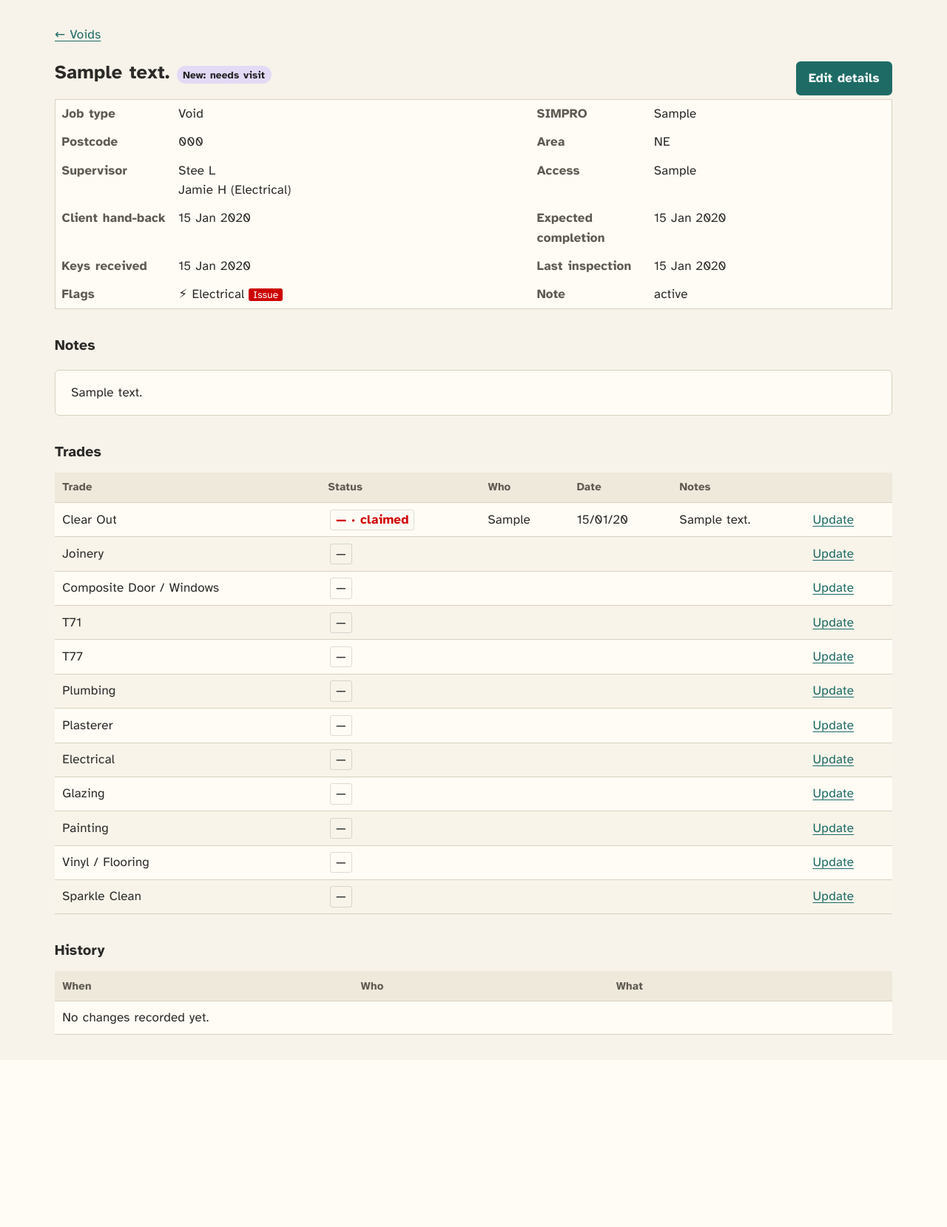
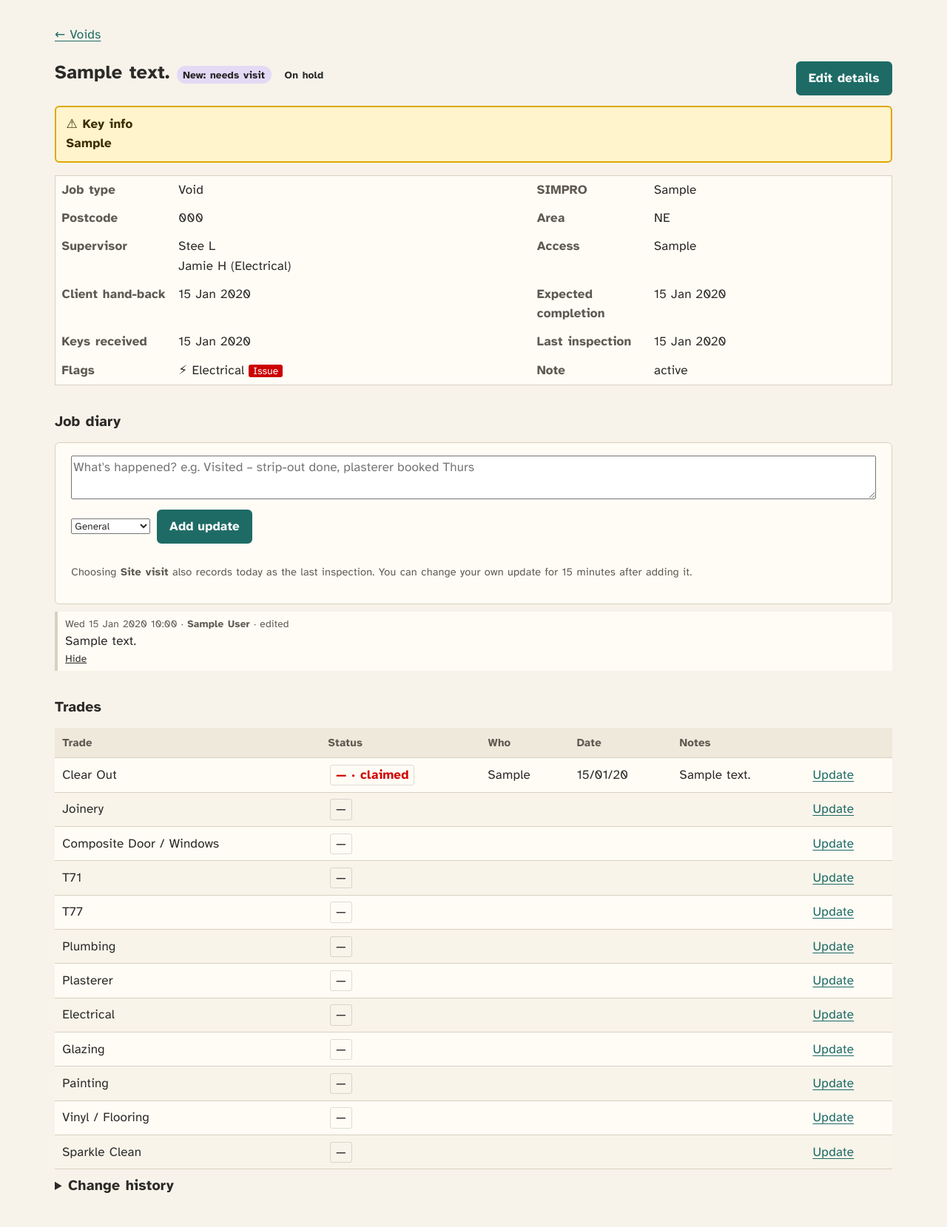
Before and after one commit to dayneral/Order-system, a Django app: page /voids/1/ in a window 1280 px wide. Shown: the part 72-1731 px from the top of the page at 74% size. Before the commit the page ends 1471 px from the top, so only its background shows below. Run offline with Django 5.2, Linux system fonts and the light colour scheme; a user stored in the database is signed in; data comes from the database, SQL or seed files in the repository; tables that the repository leaves empty hold one stand-in row (values such as "Sample post"); data that the repository does not hold is empty.

Commit message:
Voids: job diary, needs-an-update flags and key info
- Job diary on each void: dated updates with a type (General, Site visit,
  Issue, Client contact, Snag); trade and status changes add automatic lines,
  with an optional comment. Own updates editable for 15 minutes; admins hide.
- Last-updated time per void; open voids flagged amber (5 days) / red (10
  days) on tiles, with a 'No update in 7+ days' filter and an oldest-first sort.
  On-hold voids are not flagged; imports do not count as an update.
- Key info (key safe numbers, warnings) shown as a warning box on the tile and
  the void page.

Co-Authored-By: Claude Opus 5.5 <noreply@anthropic.com>
Claude-Session: https://claude.ai/code/session_01FmFqdhit4df9Yt3pSvoEpM

```diff
--- a/bfs/settings.py
+++ b/bfs/settings.py
@@ -176,3 +176,7 @@ LOGGING = {
     "handlers": {"console": {"class": "logging.StreamHandler"}},
     "root": {"handlers": ["console"], "level": os.environ.get("LOG_LEVEL", "INFO")},
 }
+
+# Voids: an open void with no update for this many days is flagged amber / red.
+VOIDS_STALE_AMBER_DAYS = int(os.environ.get("VOIDS_STALE_AMBER_DAYS", "5"))
+VOIDS_STALE_RED_DAYS = int(os.environ.get("VOIDS_STALE_RED_DAYS", "10"))
--- a/static/css/app.css
+++ b/static/css/app.css
@@ -319,3 +319,28 @@ table.vgrid tr .stick a { color: #222; }
   .quick .viewtoggle { margin-left: 0; }
   .trade-row { grid-template-columns: auto 6.5rem 1fr; }
 }
+
+/* --- Voids: key info, job diary, needs-an-update flags ---------------------- */
+.visually-hidden { position: absolute; width: 1px; height: 1px; overflow: hidden; clip: rect(0 0 0 0); white-space: nowrap; }
+.keyinfo { background: #fff4cc; color: #3a2d00; border: 2px solid #e0a800; border-radius: 6px; padding: .3rem .5rem; font-size: .88rem; font-weight: 600; }
+.keyinfo.big { font-size: 1rem; padding: .6rem .8rem; margin: .5rem 0 1rem; }
+.tile.held { opacity: .75; border-left-style: dashed; }
+.latest { font-size: .82rem; color: var(--muted); display: flex; flex-wrap: wrap; gap: .15rem .5rem; align-items: baseline; border-top: 1px dashed var(--line); padding-top: .35rem; }
+.latest-text { color: var(--ink); font-style: italic; }
+.stale-tag { font-weight: 700; padding: .05rem .45rem; border-radius: 4px; }
+.stale-amber .stale-tag { background: #ffe0a3; color: #5c3b00; }
+.stale-red .stale-tag { background: #c62828; color: #fff; }
+.tile:has(.stale-red) { box-shadow: 0 0 0 2px #c62828 inset; }
+.add-update { display: flex; flex-direction: column; gap: .35rem; margin-bottom: .6rem; }
+.add-update textarea { width: 100%; box-sizing: border-box; font: inherit; }
+.add-row { display: flex; gap: .5rem; align-items: center; flex-wrap: wrap; }
+.diary { list-style: none; padding: 0; margin: 0 0 1rem; }
+.diary li { border-left: 4px solid var(--line); padding: .35rem .6rem; margin-bottom: .4rem; background: var(--card); }
+.diary .when { font-size: .8rem; color: var(--muted); display: block; }
+.diary li.k-visit { border-left-color: #2e7d32; } .diary li.k-issue { border-left-color: #c62828; }
+.diary li.k-client { border-left-color: #1565c0; } .diary li.k-snag { border-left-color: #e6c619; }
+.diary li.k-trade, .diary li.k-status { border-left-color: #bbb; font-size: .9rem; }
+.diary li.hidden-upd { opacity: .5; text-decoration: line-through; }
+.diary.compact li { font-size: .85rem; padding: .25rem .5rem; }
+.upd-actions { font-size: .8rem; display: flex; gap: .6rem; }
+.inline-h { display: inline; }
--- a/templates/voids/void_detail.html
+++ b/templates/voids/void_detail.html
@@ -3,9 +3,11 @@
 {% block content %}
 <p><a href="{% url 'voids:list' %}">&larr; Voids</a></p>
 <div class="vhead">
-  <h1>{{ void.address }} <span class="pill st-{{ void.status }}">{{ void.get_status_display }}</span></h1>
+  <h1>{{ void.address }} <span class="pill st-{{ void.status }}">{{ void.get_status_display }}</span>{% if void.on_hold %} <span class="pill">On hold</span>{% endif %}</h1>
   <div class="actions"><a class="button primary" href="{% url 'voids:edit' void.pk %}">Edit details</a></div>
 </div>
+{% if void.key_info %}<div class="keyinfo big" role="note"><b>⚠ Key info</b><br>{{ void.key_info|linebreaksbr }}</div>{% endif %}
+{% if void.stale_level %}<div class="msg msg-warning">No update for {{ void.days_since_update }} days. Add an update below.</div>{% endif %}
 {% if void.is_late_risk %}<div class="msg msg-warning">Expected completion ({{ void.expected_completion|date:"d M Y" }}) is after the client's hand-back date ({{ void.handback_date|date:"d M Y" }}).</div>{% endif %}
 <table class="details panel">
   <tr><th>Job type</th><td>{{ void.job_type }}</td><th>SIMPRO</th><td>{{ void.simpro|default:"—" }}</td></tr>
@@ -15,7 +17,24 @@
   <tr><th>Keys received</th><td>{{ void.keys_received|date:"d M Y"|default:"—" }}</td><th>Last inspection</th><td>{{ void.last_inspection|date:"d M Y"|default:"—" }}</td></tr>
   <tr><th>Flags</th><td>{% if void.electrical_flag %}⚡ Electrical {% endif %}{% if void.issue_flag %}<span class="tag bad">Issue</span>{% endif %}{% if not void.electrical_flag and not void.issue_flag %}—{% endif %}</td><th>Note</th><td>{{ void.status_note|default:"—" }}</td></tr>
 </table>
-{% if void.notes %}<h2>Notes</h2><p class="panel">{{ void.notes|linebreaksbr }}</p>{% endif %}
+<h2>Job diary</h2>
+<form method="post" action="{% url 'voids:add_update' void.pk %}" class="panel add-update">{% csrf_token %}
+  {{ update_form.text }}
+  <span class="add-row">{{ update_form.kind }} <button class="primary">Add update</button></span>
+  <p class="hint">Choosing <b>Site visit</b> also records today as the last inspection. You can change your own update for {{ edit_minutes }} minutes after adding it.</p>
+</form>
+<ul class="diary">
+{% for u in updates %}
+  <li class="k-{{ u.kind }}{% if u.hidden %} hidden-upd{% endif %}">
+    <span class="when">{{ u.created_at|date:"D d M Y H:i" }} · <b>{{ u.author.full_name|default:"System" }}</b>{% if u.kind != "general" %} · <span class="kind">{{ u.get_kind_display }}</span>{% endif %}{% if u.edited_at %} · edited{% endif %}{% if u.hidden %} · hidden by {{ u.hidden_by.full_name }}{% endif %}</span>
+    <div>{{ u.text|linebreaksbr }}</div>
+    <span class="upd-actions">
+      {% if u.author_id == user.pk and not u.is_auto and not u.hidden and u.created_at > edit_cutoff %}<a href="{% url 'voids:edit_update' u.pk %}">Edit</a>{% endif %}
+      {% if user.is_admin %}<form method="post" action="{% url 'voids:hide_update' u.pk %}" class="inline">{% csrf_token %}<button class="link">{% if u.hidden %}Restore{% else %}Hide{% endif %}</button></form>{% endif %}
+    </span>
+  </li>
+{% empty %}<li>No updates yet.</li>{% endfor %}
+</ul>
 
 <h2>Trades</h2>
 <table class="grid trades">
@@ -32,10 +51,11 @@
   </tbody>
 </table>
 
-<h2>History</h2>
+<details><summary><h2 class="inline-h">Change history</h2></summary>
 <table class="grid">
   <thead><tr><th>When</th><th>Who</th><th>What</th></tr></thead>
   <tbody>{% for h in history %}<tr><td class="nowrap">{{ h.timestamp|date:"d M Y H:i" }}</td><td>{{ h.actor.full_name|default:"System" }}</td><td>{{ h.summary }}</td></tr>
   {% empty %}<tr><td colspan="3">No changes recorded yet.</td></tr>{% endfor %}</tbody>
 </table>
+</details>
 {% endblock %}
--- a/voids/forms.py
+++ b/voids/forms.py
@@ -1,6 +1,6 @@
 from django import forms
 
-from .models import Area, JobType, Supervisor, TradeTask, Void
+from .models import Area, JobType, Supervisor, TradeTask, Void, VoidUpdate
 
 DATE = forms.DateInput(attrs={"type": "date"}, format="%Y-%m-%d")
 
@@ -8,11 +8,12 @@ DATE = forms.DateInput(attrs={"type": "date"}, format="%Y-%m-%d")
 class VoidForm(forms.ModelForm):
     class Meta:
         model = Void
-        fields = ["job_type", "simpro", "address", "postcode", "area", "supervisor", "access", "keys_received",
+        fields = ["key_info", "job_type", "simpro", "address", "postcode", "area", "supervisor", "access", "keys_received",
                   "handback_date", "expected_completion", "status", "status_fixed", "status_note",
-                  "electrical_flag", "issue_flag", "last_inspection", "notes"]
+                  "electrical_flag", "issue_flag", "on_hold", "last_inspection"]
         widgets = {"keys_received": DATE, "handback_date": DATE, "expected_completion": DATE,
-                   "last_inspection": DATE, "notes": forms.Textarea(attrs={"rows": 4})}
+                   "last_inspection": DATE,
+                   "key_info": forms.Textarea(attrs={"rows": 3, "placeholder": "e.g. Key safe 1234 · Asbestos on chimney · Dog next door"})}
         help_texts = {
             "area": "Leave blank to fill in from the postcode.",
             "supervisor": "Leave blank to fill in from the postcode (the supervisor's patch).",
@@ -25,10 +26,20 @@ class VoidForm(forms.ModelForm):
 
 
 class TaskForm(forms.ModelForm):
+    comment = forms.CharField(required=False, label="Comment for the job diary (optional)",
+                              widget=forms.TextInput(attrs={"placeholder": "e.g. Waiting on parts"}))
+
     class Meta:
         model = TradeTask
         fields = ["status", "assignee", "date", "claimed", "notes"]
         widgets = {"date": DATE, "notes": forms.Textarea(attrs={"rows": 2})}
+
+
+class UpdateForm(forms.Form):
+    kind = forms.ChoiceField(label="Type", initial="general",
+                             choices=[(k, label) for k, label in VoidUpdate.Kind.choices if k in VoidUpdate.WRITTEN_KINDS])
+    text = forms.CharField(label="Update", max_length=2000, widget=forms.Textarea(
+        attrs={"rows": 2, "placeholder": "What's happened? e.g. Visited – strip-out done, plasterer booked Thurs"}))
 
 
 class UploadForm(forms.Form):
@@ -57,4 +68,9 @@ class FilterForm(forms.Form):
     due = forms.ChoiceField(required=False, label="Hand-back", choices=[
         ("", "Any date"), ("overdue", "Overdue"), ("week", "Due in 7 days"), ("none", "No date")])
     flag = forms.ChoiceField(required=False, label="Flag", choices=[
-        ("", "Any"), ("electrical", "Electrical"), ("issue", "Issue"), ("late", "Expected after hand-back")])
+        ("", "Any"), ("stale", "No update in 7+ days"), ("stale_amber", "Needs an update (amber or red)"),
+        ("stale_red", "Needs an update (red)"), ("on_hold", "On hold"), ("electrical", "Electrical"), ("issue", "Issue"),
+        ("late", "Expected after hand-back")])
+    sort = forms.ChoiceField(required=False, label="Sort", choices=[
+        ("", "Hand-back date"), ("stale", "Least recently updated"), ("recent", "Most recently updated"),
+        ("address", "Address"), ("simpro", "SIMPRO number")])
--- a/voids/importer.py
+++ b/voids/importer.py
@@ -378,7 +378,7 @@ def apply_run(run, user):
                 "status": t["status"], "claimed": t["claimed"], "assignee": t["assignee"][:100],
                 "date": date.fromisoformat(t["date"]) if t["date"] else None, "notes": t["notes"]})
         void.tasks.exclude(trade__name__in=list(item["tasks"])).delete()
-        services.refresh_status(void, user)
+        services.refresh_status(void, user, activity=False)
         if is_new:
             created += 1
             record(user, "void.import", void, f"Imported {void} from {item['sheet']} row {item['row']}")
--- a/voids/urls.py
+++ b/voids/urls.py
@@ -11,6 +11,9 @@ urlpatterns = [
     path("<int:void_id>/", views.void_detail, name="detail"),
     path("<int:void_id>/edit/", views.void_edit, name="edit"),
     path("<int:void_id>/trade/<int:trade_id>/", views.task_cell, name="task_cell"),
+    path("<int:void_id>/update/", views.add_update, name="add_update"),
+    path("updates/<int:update_id>/edit/", views.edit_update, name="edit_update"),
+    path("updates/<int:update_id>/hide/", views.hide_update, name="hide_update"),
     path("import/", views.import_start, name="import"),
     path("import/<int:run_id>/", views.import_detail, name="import_detail"),
     path("import/<int:run_id>/apply/", views.import_apply, name="import_apply"),
--- a/voids/views.py
+++ b/voids/views.py
@@ -15,11 +15,18 @@ from accounts.decorators import admin_required
 from audit.models import AuditEntry, record
 
 from . import importer, services
-from .forms import FilterForm, TaskForm, UploadForm, VoidForm
-from .models import Area, JobType, Trade, TradeTask, Void, VoidImportRun
+from .forms import FilterForm, TaskForm, UpdateForm, UploadForm, VoidForm
+from .models import Area, JobType, Trade, TradeTask, Void, VoidImportRun, VoidUpdate
 
 SESSION_KEY = "voids_filters"
 VOID_FIELDS = list(VoidForm.Meta.fields)
+
+
+def with_related(qs):
+    return qs.select_related("job_type", "area", "supervisor").prefetch_related(
+        Prefetch("tasks", queryset=TradeTask.objects.select_related("trade")),
+        Prefetch("updates", queryset=VoidUpdate.objects.filter(hidden=False).select_related("author"),
+                 to_attr="visible_updates"))
 
 
 def filtered_voids(request):
@@ -35,8 +42,7 @@ def filtered_voids(request):
     form = FilterForm(params)
     form.is_valid()
     f = form.cleaned_data if form.is_valid() else {}
-    qs = Void.objects.select_related("job_type", "area", "supervisor").prefetch_related(
-        Prefetch("tasks", queryset=TradeTask.objects.select_related("trade")))
+    qs = with_related(Void.objects.all())
     today = timezone.localdate()
     if f.get("q"):
         q = f["q"].strip()
@@ -67,18 +73,27 @@ def filtered_voids(request):
         qs = qs.filter(handback_date__gte=today, handback_date__lte=today + timedelta(days=7))
     elif f.get("due") == "none":
         qs = qs.filter(handback_date__isnull=True)
-    if f.get("flag") == "electrical":
+    if f.get("flag") == "stale":
+        qs = qs.filter(last_activity__lt=timezone.now() - timedelta(days=7), on_hold=False,
+                       status__in=STALE_STATUSES)
+    elif f.get("flag") == "on_hold":
+        qs = qs.filter(on_hold=True)
+    elif f.get("flag") == "electrical":
         qs = qs.filter(electrical_flag=True)
     elif f.get("flag") == "issue":
         qs = qs.filter(Q(issue_flag=True) | Q(tasks__status=TradeTask.Status.ISSUE)).distinct()
-    sort = request.GET.get("sort") or "handback"
-    order = {"handback": ["handback_date", "expected_completion", "address"], "address": ["address"],
+    sort = request.GET.get("sort") or f.get("sort") or "handback"
+    order = {"stale": ["last_activity"], "recent": ["-last_activity"],"handback": ["handback_date", "expected_completion", "address"], "address": ["address"],
              "simpro": ["simpro"], "area": ["area__code", "address"], "supervisor": ["supervisor__name", "address"],
              "postcode": ["postcode"], "job": ["job_type__position", "address"]}.get(sort, ["handback_date"])
     qs = qs.order_by(*order)
     voids = list(qs)
     if f.get("flag") == "late":
         voids = [v for v in voids if v.is_late_risk]
+    elif f.get("flag") == "stale_amber":
+        voids = [v for v in voids if v.stale_level]
+    elif f.get("flag") == "stale_red":
+        voids = [v for v in voids if v.stale_level == "red"]
     # Counts for the area buttons are taken before the area filter.
     area_counts = {}
     for v in voids:
@@ -87,6 +102,8 @@ def filtered_voids(request):
         voids = [v for v in voids if v.area_id == f["area"].pk]
     return form, voids, params, area_counts
 
+
+STALE_STATUSES = [Void.Status.NEW, Void.Status.STC, Void.Status.IN_PROGRESS, Void.Status.SNAGGING]
 
 OUTSTANDING = [TradeTask.Status.STC, TradeTask.Status.BOOKED, TradeTask.Status.ASSIGNED,
                TradeTask.Status.IN_PROGRESS, TradeTask.Status.SNAGGING, TradeTask.Status.ISSUE]
@@ -100,7 +117,11 @@ def grid_rows(voids, trades):
         cells = [(trade, by_trade.get(trade.pk)) for trade in trades]
         needed = [t for _, t in cells if t and t.status not in ("", TradeTask.Status.NOT_REQUIRED)]
         done = sum(1 for t in needed if t.status == TradeTask.Status.COMPLETE)
+        updates = getattr(v, "visible_updates", None)
+        if updates is None:
+            updates = list(v.updates.filter(hidden=False).select_related("author")[:1])
         rows.append({"void": v, "cells": cells, "done": done, "needed": len(needed),
+                     "latest": updates[0] if updates else None, "update_form": UpdateForm(),
                      "percent": round(100 * done / len(needed)) if needed else 0,
                      "overdue": bool(v.handback_date and v.handback_date < today
                                      and v.status != Void.Status.HANDED_BACK),
@@ -151,8 +172,13 @@ def void_detail(request, void_id):
     tasks = {t.trade_id: t for t in void.tasks.select_related("trade")}
     trades = [(trade, tasks.get(trade.pk)) for trade in Trade.objects.filter(active=True)]
     history = AuditEntry.objects.filter(target_type="voids.void", target_id=str(void.pk)).select_related("actor")[:50]
+    updates = void.updates.select_related("author", "hidden_by")
+    if not request.user.is_admin:
+        updates = updates.filter(hidden=False)
     return render(request, "voids/void_detail.html", {
-        "void": void, "trades": trades, "history": history,
+        "void": void, "trades": trades, "history": history, "updates": updates, "update_form": UpdateForm(),
+        "edit_minutes": VoidUpdate.EDIT_MINUTES,
+        "edit_cutoff": timezone.now() - timedelta(minutes=VoidUpdate.EDIT_MINUTES),
         "trade_supervisors": services.trade_supervisors(void)})
 
 
@@ -167,6 +193,11 @@ def _save_void(request, form, void_before=None):
         record(request.user, "void.edit", void, f"Edited void {void}",
                services.changed_fields(void_before, void, [f if f not in ("job_type", "area", "supervisor")
                                                            else f + "_id" for f in VOID_FIELDS]))
+        if void.on_hold != void_before.on_hold:
+            services.add_update(void, request.user, VoidUpdate.Kind.STATUS,
+                                "Put on hold" if void.on_hold else "Taken off hold")
+        elif void.status != void_before.status:
+            services.add_update(void, request.user, VoidUpdate.Kind.STATUS, f"Status → {void.get_status_display()}")
     services.refresh_status(void, request.user)
     return void
 
@@ -211,13 +242,20 @@ def task_cell(request, void_id, trade_id):
             record(request.user, "void.trade", void, f"{trade}: {task.get_status_display()} {task.display}"[:500],
                    services.changed_fields(before, task, ["status", "assignee", "date", "claimed", "notes"])
                    if before else {})
+            changes = services.changed_fields(before, task, ["status", "assignee", "date", "claimed", "notes"]) \
+                if before else {"status": {}}
+            comment = form.cleaned_data.get("comment", "").strip()
+            if changes or comment:
+                text = services.trade_update_text(task) if changes else trade.name
+                services.add_update(void, request.user, VoidUpdate.Kind.TRADE,
+                                    f"{text}: {comment}" if comment else text)
             services.refresh_status(void, request.user)
             return _cell_response(request, void, trade, in_grid, in_tile)
     else:
         form = TaskForm(instance=task)
     if in_grid:
         trades = list(Trade.objects.filter(active=True))
-        void = Void.objects.select_related("job_type", "area", "supervisor").prefetch_related("tasks__trade").get(pk=void.pk)
+        void = with_related(Void.objects.filter(pk=void.pk)).get()
         tpl = "voids/_tile.html" if in_tile else "voids/_row.html"
         return render(request, tpl, {"row": grid_rows([void], trades)[0], "editing": trade.pk,
                                      "form": form, "open": True})
@@ -227,10 +265,63 @@ def task_cell(request, void_id, trade_id):
 def _cell_response(request, void, trade, in_grid, in_tile=False):
     if not in_grid:
         return redirect("voids:detail", void.pk)
-    void = Void.objects.select_related("job_type", "area", "supervisor").prefetch_related("tasks__trade").get(pk=void.pk)
+    void = with_related(Void.objects.filter(pk=void.pk)).get()
     trades = list(Trade.objects.filter(active=True))
     tpl = "voids/_tile.html" if in_tile else "voids/_row.html"
     return render(request, tpl, {"row": grid_rows([void], trades)[0], "open": True})
+
+
+@login_required
+@require_POST
+def add_update(request, void_id):
+    """Add a job diary entry, from a tile (returns the tile) or the void page."""
+    void = get_object_or_404(Void, pk=void_id)
+    form = UpdateForm(request.POST)
+    in_tile = request.headers.get("HX-Request") == "true"
+    if form.is_valid():
+        services.add_update(void, request.user, form.cleaned_data["kind"], form.cleaned_data["text"])
+        if not in_tile:
+            messages.success(request, "Update added.")
+    elif not in_tile:
+        messages.error(request, "Write something before adding the update.")
+    if in_tile:
+        v = with_related(Void.objects.filter(pk=void.pk)).get()
+        row = grid_rows([v], list(Trade.objects.filter(active=True)))[0]
+        if not form.is_valid():
+            row["update_form"] = form
+        return render(request, "voids/_tile.html", {"row": row, "open": True})
+    return redirect("voids:detail", void.pk)
+
+
+@login_required
+def edit_update(request, update_id):
+    upd = get_object_or_404(VoidUpdate, pk=update_id)
+    if not upd.can_edit(request.user):
+        messages.error(request, f"Updates can only be changed by the person who wrote them, within "
+                                f"{VoidUpdate.EDIT_MINUTES} minutes.")
+        return redirect("voids:detail", upd.void_id)
+    form = UpdateForm(request.POST or None, initial={"kind": upd.kind, "text": upd.text})
+    if request.method == "POST" and form.is_valid():
+        old = upd.text
+        upd.kind, upd.text, upd.edited_at = form.cleaned_data["kind"], form.cleaned_data["text"], timezone.now()
+        upd.save()
+        record(request.user, "void.update_edit", upd.void, "Edited a diary update",
+               {"text": {"from": old, "to": upd.text}})
+        return redirect("voids:detail", upd.void_id)
+    return render(request, "voids/update_edit.html", {"form": form, "upd": upd})
+
+
+@admin_required
+@require_POST
+def hide_update(request, update_id):
+    """Admins hide (never delete) a diary entry, e.g. one added to the wrong void."""
+    upd = get_object_or_404(VoidUpdate, pk=update_id)
+    upd.hidden = not upd.hidden
+    upd.hidden_by = request.user if upd.hidden else None
+    upd.save(update_fields=["hidden", "hidden_by"])
+    record(request.user, "void.update_hide", upd.void,
+           f"{'Hid' if upd.hidden else 'Restored'} diary update: {upd.text[:80]}")
+    return redirect("voids:detail", upd.void_id)
 
 
 STATUS_FILLS = {"in_progress": "FFF4B183", "snagging": "FFFFF2A8", "complete": "FFC6E8C6", "new": "FFE3DAF5",
```
Also changed, not shown: docs/VOIDS_PLAN.md (+4 -0 lines), templates/voids/_tile.html (+20 -3 lines), templates/voids/update_edit.html (added, +10 -0 lines), tests/test_voids.py (+67 -0 lines), voids/models.py (+63 -1 lines), voids/services.py (+40 -2 lines), voids/migrations/0004_diary_key_info.py (added).
